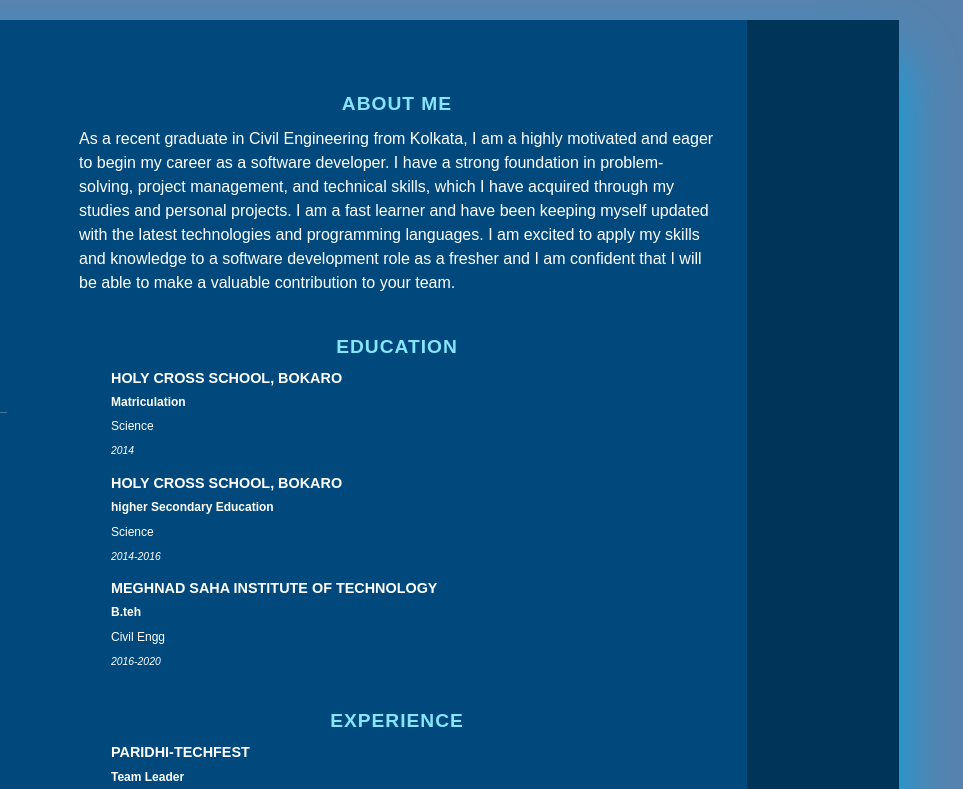
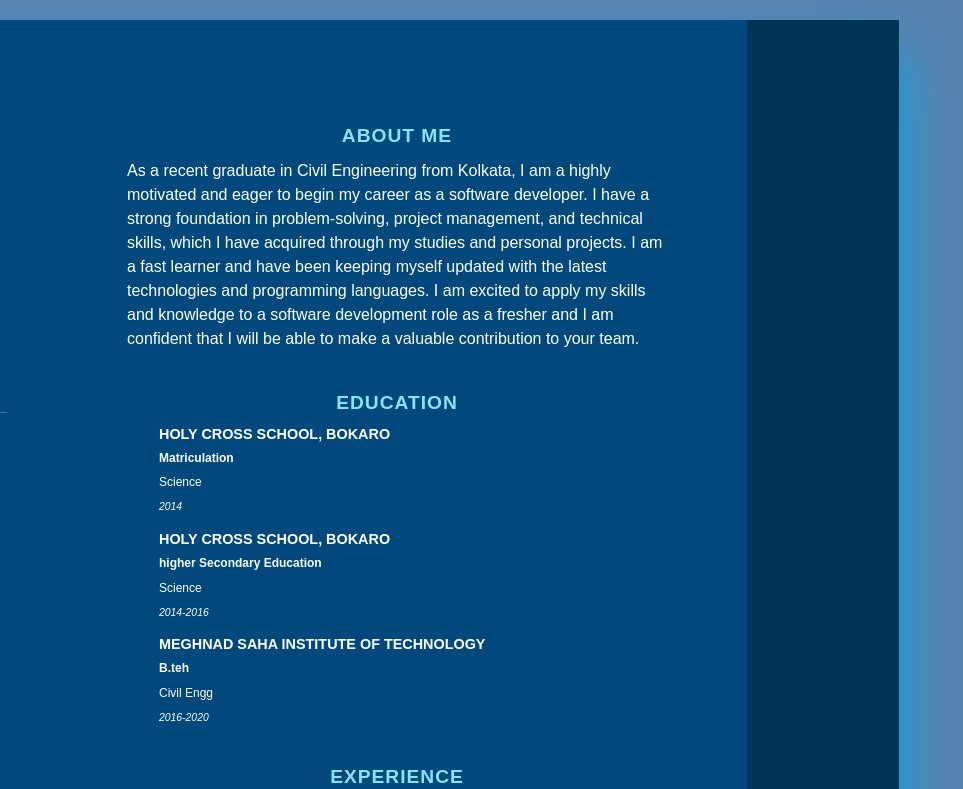
Before and after one commit to VishalKumar3107/Responsive-Resume-using-CSS-Grid---Output-tag-Optgroup-Basic-Selectors-Elemen---szt3kwuf98gd, a plain HTML site: page index.html in a window 1280 px wide. Shown: the top 789 px of the page, 317-1280 px from the left. Drawn offline with nearby package versions, Linux system fonts and the light colour scheme.

Commit message:
Update index.html

```diff
--- a/index.html
+++ b/index.html
@@ -83,6 +83,7 @@
         </section>
 
         <section class="right-section">
+             <div class="right-main-content">
             <div class="right-content">
                 <div class="right-title">ABOUT ME</div>
                 <p>As a recent graduate in Civil Engineering from Kolkata, I am a highly motivated and eager to begin my career as a software developer. I have a strong foundation in problem-solving, project management, and technical skills, which I have acquired through my studies and personal projects. I am a fast learner and have been keeping myself updated with the latest technologies and programming languages. I am excited to apply my skills and knowledge to a software development role as a fresher and I am confident that I will be able to make a valuable contribution to your team.</p>
@@ -144,7 +145,7 @@
                     <li><i class="fa-solid fa-utensils"></i> Cooking</li>
                     <li><i class="fa-solid fa-gamepad"></i> Gaming</li>
                 </ul>
-
+                 </div>
             </div>
         </section>
     </div>
```
